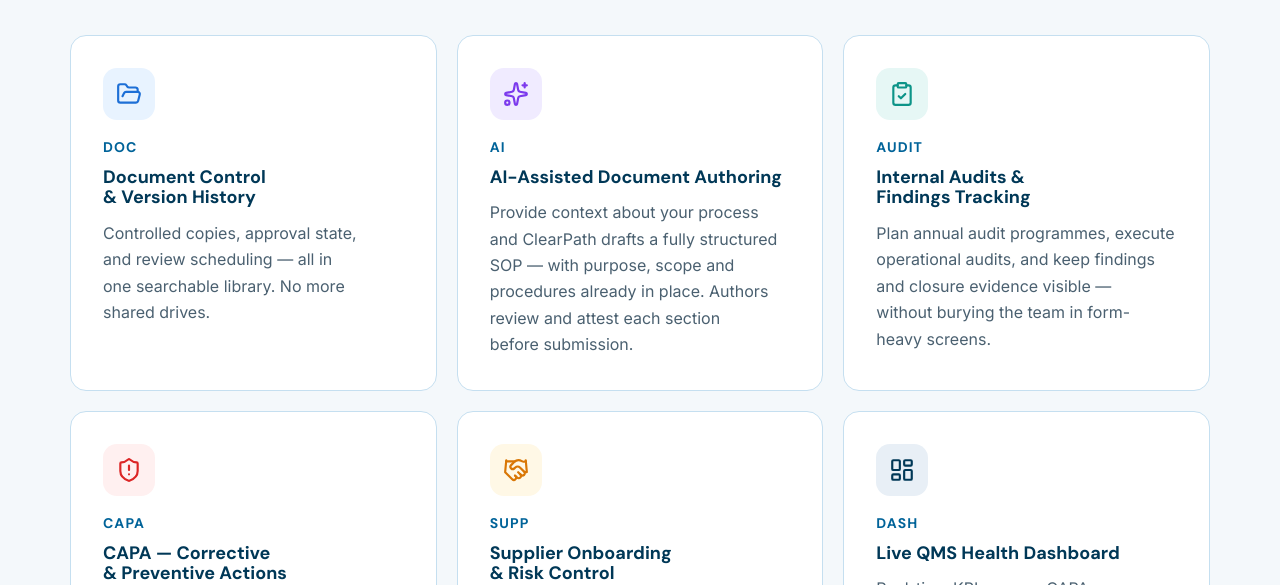
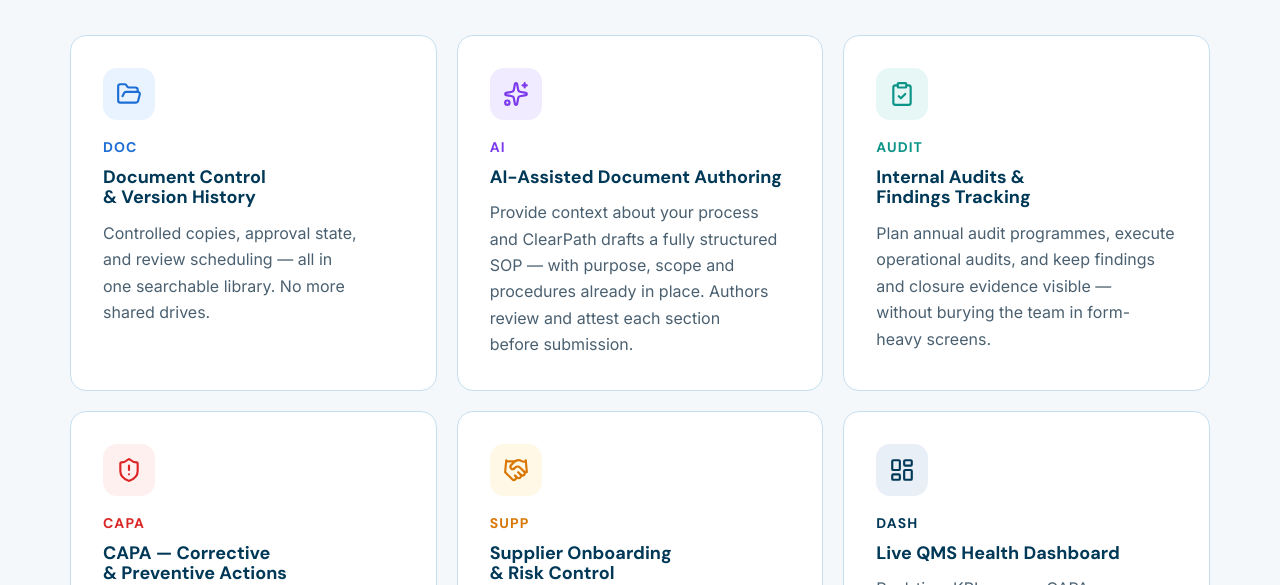
Before and after one commit to Carlymaleeny/clearpath-landing, a plain HTML site: page index.html in a window 1280 px wide. Shown: the part 1274-1859 px from the top of the page. Drawn offline with nearby package versions, Linux system fonts and the light colour scheme.

Commit message:
Colour-match feature card labels to icons — CAPA badge now red

```diff
--- a/index.html
+++ b/index.html
@@ -142,7 +142,7 @@
             <div class="feature-card__icon feature-card__icon--blue">
               <i data-lucide="folder-open" width="26" height="26" aria-hidden="true"></i>
             </div>
-            <div class="feature-card__label">DOC</div>
+            <div class="feature-card__label feature-card__label--blue">DOC</div>
             <h3>Document Control &amp; Version History</h3>
             <p>Controlled copies, approval state, and review scheduling — all in one searchable library. No more shared drives.</p>
           </div>
@@ -150,7 +150,7 @@
             <div class="feature-card__icon feature-card__icon--violet">
               <i data-lucide="sparkles" width="26" height="26" aria-hidden="true"></i>
             </div>
-            <div class="feature-card__label">AI</div>
+            <div class="feature-card__label feature-card__label--violet">AI</div>
             <h3>AI-Assisted Document Authoring</h3>
             <p>Provide context about your process and ClearPath drafts a fully structured SOP — with purpose, scope and procedures already in place. Authors review and attest each section before submission.</p>
           </div>
@@ -158,7 +158,7 @@
             <div class="feature-card__icon feature-card__icon--teal">
               <i data-lucide="clipboard-check" width="26" height="26" aria-hidden="true"></i>
             </div>
-            <div class="feature-card__label">AUDIT</div>
+            <div class="feature-card__label feature-card__label--teal">AUDIT</div>
             <h3>Internal Audits &amp; Findings Tracking</h3>
             <p>Plan annual audit programmes, execute operational audits, and keep findings and closure evidence visible — without burying the team in form-heavy screens.</p>
           </div>
@@ -166,7 +166,7 @@
             <div class="feature-card__icon feature-card__icon--red">
               <i data-lucide="shield-alert" width="26" height="26" aria-hidden="true"></i>
             </div>
-            <div class="feature-card__label">CAPA</div>
+            <div class="feature-card__label feature-card__label--red">CAPA</div>
             <h3>CAPA — Corrective &amp; Preventive Actions</h3>
             <p>Non-conformances and complaints become tracked CAPA records — assigned, prioritised, and followed to closure. AI-powered 5-Whys root cause analysis included.</p>
           </div>
@@ -174,7 +174,7 @@
             <div class="feature-card__icon feature-card__icon--amber">
               <i data-lucide="handshake" width="26" height="26" aria-hidden="true"></i>
             </div>
-            <div class="feature-card__label">SUPP</div>
+            <div class="feature-card__label feature-card__label--amber">SUPP</div>
             <h3>Supplier Onboarding &amp; Risk Control</h3>
             <p>Keep supplier onboarding, audit cadence, approvals, and lifecycle state visible — without forcing users to dig through dense records before they can act.</p>
           </div>
@@ -182,7 +182,7 @@
             <div class="feature-card__icon feature-card__icon--navy">
               <i data-lucide="layout-dashboard" width="26" height="26" aria-hidden="true"></i>
             </div>
-            <div class="feature-card__label">DASH</div>
+            <div class="feature-card__label feature-card__label--navy">DASH</div>
             <h3>Live QMS Health Dashboard</h3>
             <p>Real-time KPIs across CAPA, documents, audits and compliance. Audit readiness score, overdue items, and quick access to every module from one screen.</p>
           </div>
--- a/style.css
+++ b/style.css
@@ -672,3 +672,11 @@ button { cursor: pointer; background: none; border: none; font: inherit; }
 .feature-card__icon--red    { background: #fff0f0; color: #dc2626; }
 .feature-card__icon--amber  { background: #fff8e6; color: #d97706; }
 .feature-card__icon--navy   { background: #e8eff6; color: #003857; }
+
+/* ── Feature card label colour variants ─────────────────────────── */
+.feature-card__label--blue   { color: #1d6fd6; }
+.feature-card__label--violet { color: #7c3aed; }
+.feature-card__label--teal   { color: #0d9488; }
+.feature-card__label--red    { color: #dc2626; }
+.feature-card__label--amber  { color: #d97706; }
+.feature-card__label--navy   { color: #003857; }
```
